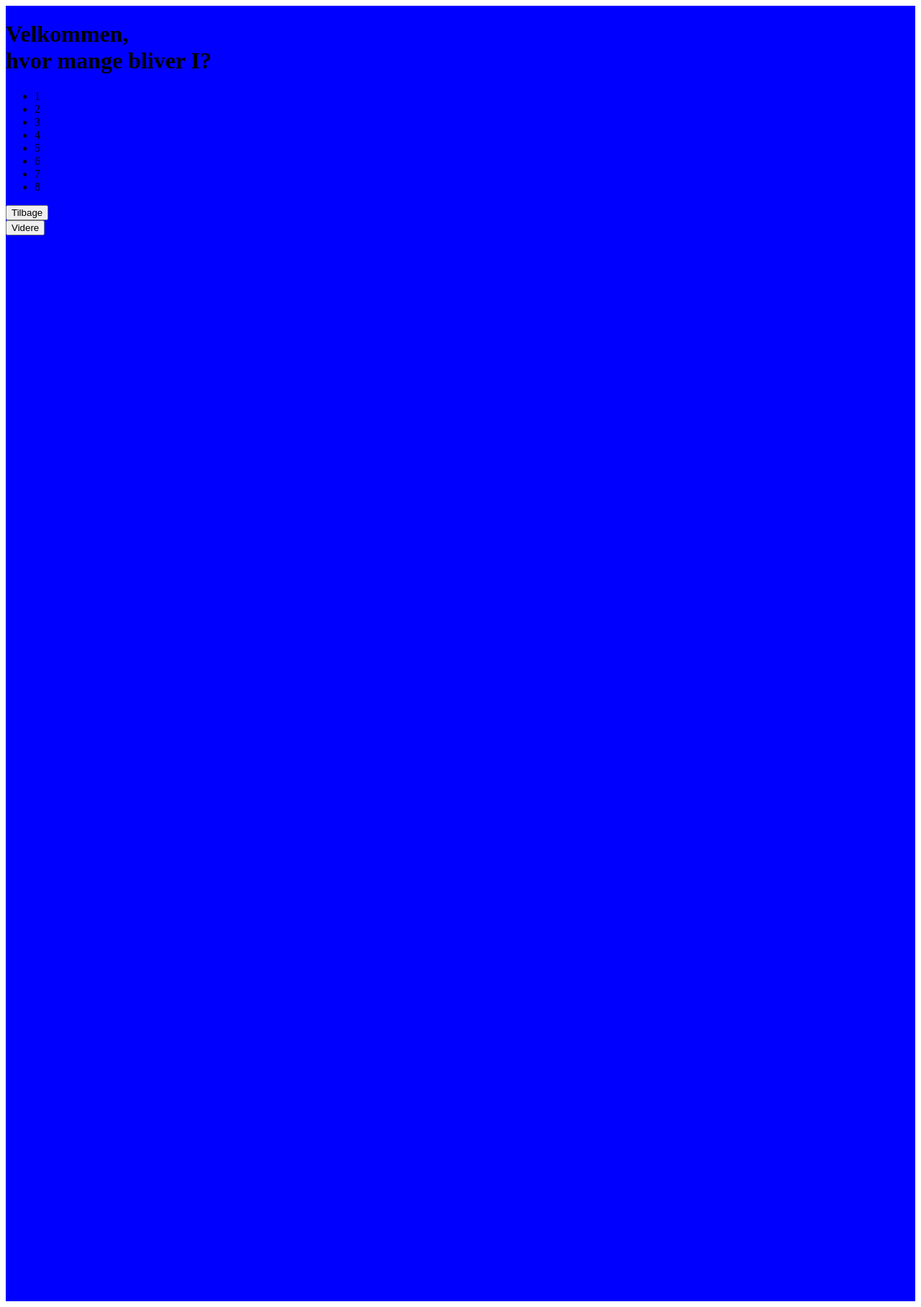
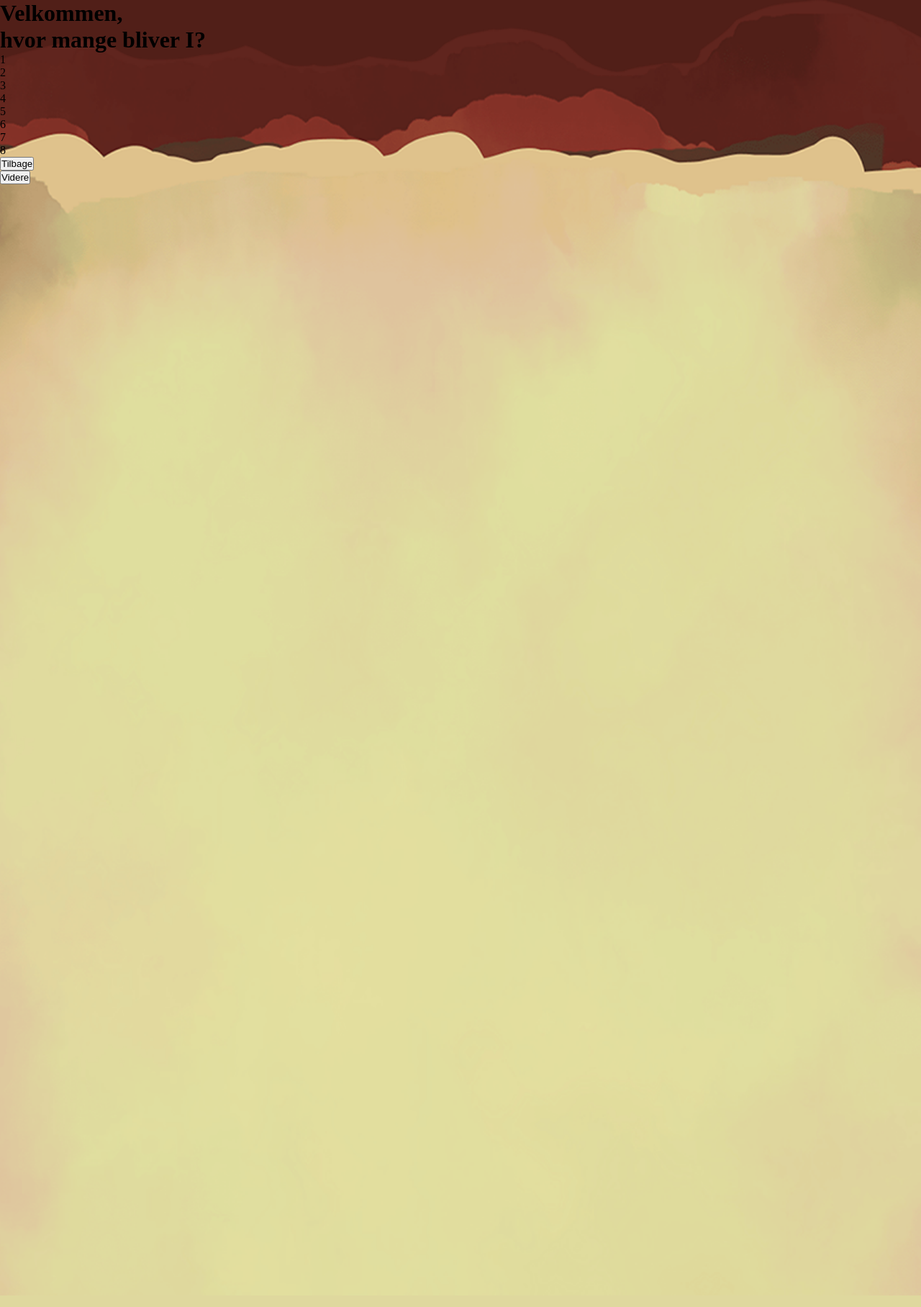
Before and after one commit to Tmptvk/3semprojekt, a PHP site: page /q1-3.php in a window 1280 px wide. Shown: the whole page at 72% size. Run offline with PHP 8.4, Linux system fonts and the light colour scheme; some web fonts are replaced.

Commit message:
bg first

```diff
--- a/stylesheets/main.css
+++ b/stylesheets/main.css
@@ -1,12 +1,15 @@
-.bodywrapper {
+* {
+  margin: 0;
+  padding: 0; }
+  * .bodywrapper {
     display: grid;
     grid-template-columns: 100%;
-  background-color: blue;
+    background-color: #511f18;
     grid-template-rows: repeat(9, 200px); }
-  .bodywrapper .bgwrapper {
-    grid-row: 1/6;
+    * .bodywrapper .bgwrapper {
+      grid-row: 1/12;
       grid-column: 1/2;
-    background-image: url("");
+      background-image: url("../media/bgindex.png");
       background-size: 100%;
       height: 100%;
       width: 100%;
--- a/stylesheets/main.scss
+++ b/stylesheets/main.scss
@@ -1,14 +1,18 @@
 @import "var";
+
+*{
+  margin: 0;
+  padding: 0;
 
   .bodywrapper {
     display: grid;
     grid-template-columns: 100%;
-  background-color: blue;
+    background-color: #511f18;
     grid-template-rows: repeat(9,200px);
     .bgwrapper{
-    grid-row: 1/6;
+      grid-row: 1/12;
       grid-column: 1/2;
-    background-image: url('');
+      background-image: url('../media/bgindex.png');
       background-size: 100%;
       height: 100%;
       width: 100%;
@@ -27,3 +31,4 @@
     }
 
   }
+}
```
Also changed, not shown: media/IMG_0297-min.PNG, media/IMG_0309-min.PNG (deleted), media/bg-paper.PNG (added), media/bgindex.png (added), 1 other file. Lines whose indentation alone changed are shown as unchanged.
